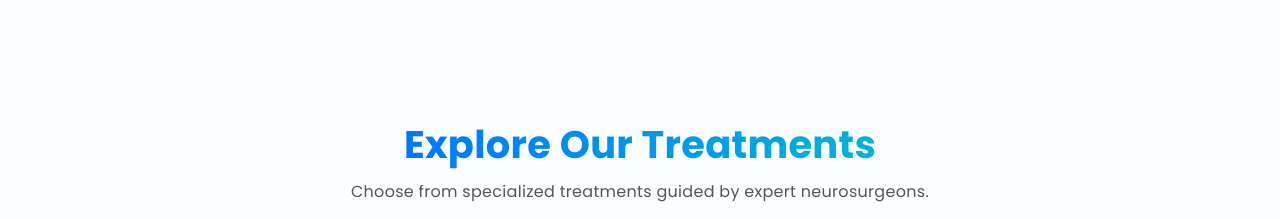
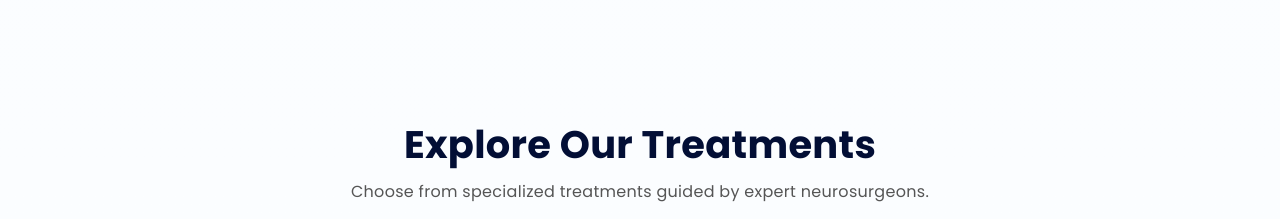
Before and after one commit to itz-ss/clinic, a React (Create React App) app: page / in a window 1280 px wide. Shown: the part 2020-2239 px from the top of the page. Built offline with nearby package versions, Linux system fonts and the light colour scheme.

Commit message:
portfolio update8

```diff
--- a/src/components/Testimonials.jsx
+++ b/src/components/Testimonials.jsx
@@ -39,7 +39,7 @@ const Testimonials = () => {
         viewport={{ once: true }}
       >
         <h4 className="testimonials-subtitle">Patient Stories</h4>
-        <h2 className="testimonials-title">What Our Patients Say</h2>
+        <h1 className="testimonials-title">What Our Patients Say</h1>
         <p className="testimonials-desc">
           Real experiences from families who have trusted Neuron Brain & Spine
           for their child’s neurological and developmental care.
--- a/src/styles/FAQ.css
+++ b/src/styles/FAQ.css
@@ -25,7 +25,7 @@
 .faq-title {
   font-weight: 700;
   font-size: 1.8rem;
-  color: #222;
+  /* color: #222; */
   margin-bottom: 1.5rem;
 }
 
--- a/src/styles/TreatmentsShowcase.css
+++ b/src/styles/TreatmentsShowcase.css
@@ -24,10 +24,7 @@
 .section-title {
   font-size: 2.4rem;
   font-weight: 700;
-  background: linear-gradient(90deg, #0077ff, #00b4d8);
-  background-clip: text;
-  -webkit-background-clip: text;
-  -webkit-text-fill-color: transparent;
+
   margin-bottom: 10px;
 }
 
--- a/src/styles/WhyChooseUs.css
+++ b/src/styles/WhyChooseUs.css
@@ -1,38 +1,46 @@
+/* 🌐 WHY CHOOSE US SECTION — Modern Grid Layout */
 .why-choose-section {
   background: linear-gradient(135deg, #f9fafb, #eef2ff);
   text-align: center;
   padding: 6rem 2rem;
-  color: #111827;
+  /* Edit padding above for more/less spacing */
 }
 
+/* 🩺 Section Title */
 .why-title {
   font-size: 2.2rem;
-  font-weight: 700;
-  color: #1e3a8a;
   margin-bottom: 0.75rem;
+  /* color: #1e3a8a; */ /* uncomment to give heading blue color */
 }
 
+/* 💬 Subtitle */
 .why-subtitle {
   font-size: 1.1rem;
   color: #374151;
   margin-bottom: 3rem;
 }
 
+/* 📊 Stats Container — GRID SYSTEM */
 .stats-container {
-  display: flex;
-  justify-content: center;
-  flex-wrap: wrap;
-  gap: 3rem;
-  max-width: 900px;
+  display: grid; /* switched from flex to grid */
+  grid-template-columns: repeat(4, 1fr); /* 4 equal columns on desktop */
+  gap: 2.5rem; /* space between cards */
+  justify-items: center; /* center all cards horizontally */
+  align-items: start; /* align vertically at top */
+  max-width: 1200px;
   margin: 0 auto;
+  padding: 0 1rem;
+  /* You can adjust gap or max-width to tighten layout */
 }
 
+/* 🧱 Stat Card — Each Box */
 .stat-card {
   background: #fff;
   box-shadow: 0 10px 25px rgba(0, 0, 0, 0.08);
   border-radius: 1rem;
   padding: 2rem 3rem;
-  width: 260px;
+  width: 100%;
+  max-width: 260px;
   transition: all 0.3s ease;
 }
 
@@ -41,12 +49,14 @@
   box-shadow: 0 15px 35px rgba(0, 0, 0, 0.1);
 }
 
+/* 🧩 Icon Styling */
 .stat-icon {
   font-size: 2.5rem;
   margin-bottom: 0.75rem;
   display: block;
 }
 
+/* 🔢 Counter Number */
 .counter-number {
   display: block;
   font-size: 2rem;
@@ -55,41 +65,58 @@
   margin-bottom: 0.25rem;
 }
 
+/* 🏷️ Label Text */
 .stat-label {
   font-size: 1rem;
-  font-weight: 500;
   color: #4b5563;
 }
 
-@media (max-width: 768px) {
-  .why-title {
-    font-size: 1.8rem;
-  }
+/* ========================================== */
+/* 📱 RESPONSIVE GRID ADJUSTMENTS */
+/* ========================================== */
 
-  .stat-card {
-    width: 220px;
-    padding: 1.8rem 2rem;
-  }
-
-  .counter-number {
-    font-size: 1.6rem;
-  }
-}
-@media (max-width: 480px) {
+/* Tablets: 2 cards per row */
+@media (max-width: 992px) {
   .stats-container {
+    grid-template-columns: repeat(2, 1fr);
     gap: 2rem;
   }
 
   .stat-card {
-    width: 180px;
-    padding: 1.5rem 1.5rem;
+    max-width: 220px;
+    padding: 1.8rem 2rem;
+  }
+
+  .why-title {
+    font-size: 2rem;
   }
 
   .counter-number {
-    font-size: 1.4rem;
+    font-size: 1.7rem;
+  }
+}
+
+/* Mobile: 1 card per row */
+@media (max-width: 600px) {
+  .stats-container {
+    grid-template-columns: 1fr; /* single column */
+    gap: 1.5rem;
+  }
+
+  .stat-card {
+    max-width: 90%;
+    padding: 1.6rem;
   }
 
   .stat-icon {
     font-size: 2rem;
   }
+
+  .counter-number {
+    font-size: 1.5rem;
+  }
+
+  .why-title {
+    font-size: 1.8rem;
+  }
 }
--- a/src/styles/global.css
+++ b/src/styles/global.css
@@ -21,11 +21,11 @@
    ========================================================= */
 :root {
   /* 🎨 Brand Colors */
-  --primary-color: #0066cc;
-  --primary-dark: #004999;
-  --text-color: #1e293b;
-  --heading-color: #0f172a;
-  --background-color: #fdfdfd;
+ --primary-color: #0a5ffb;
+  --primary-dark: #00165b;
+  --text-color: #1e1e1e;
+  --heading-color: #020e35;
+  --background-color: #e9eff4;
 
   /* 📏 Spacing System (8px base) */
   --space-1: 8px;
```
Also changed, not shown: public/assets/welcomePage/achal3.JPG.
